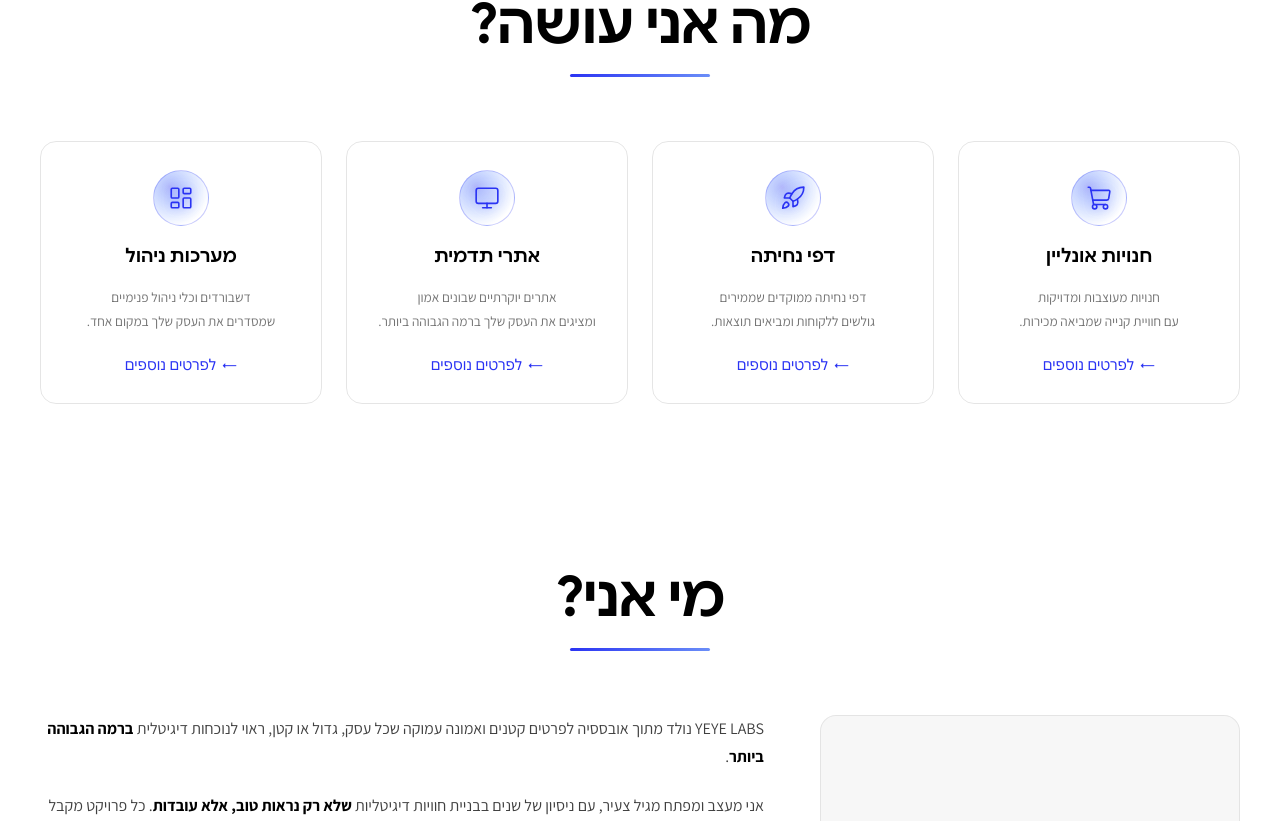
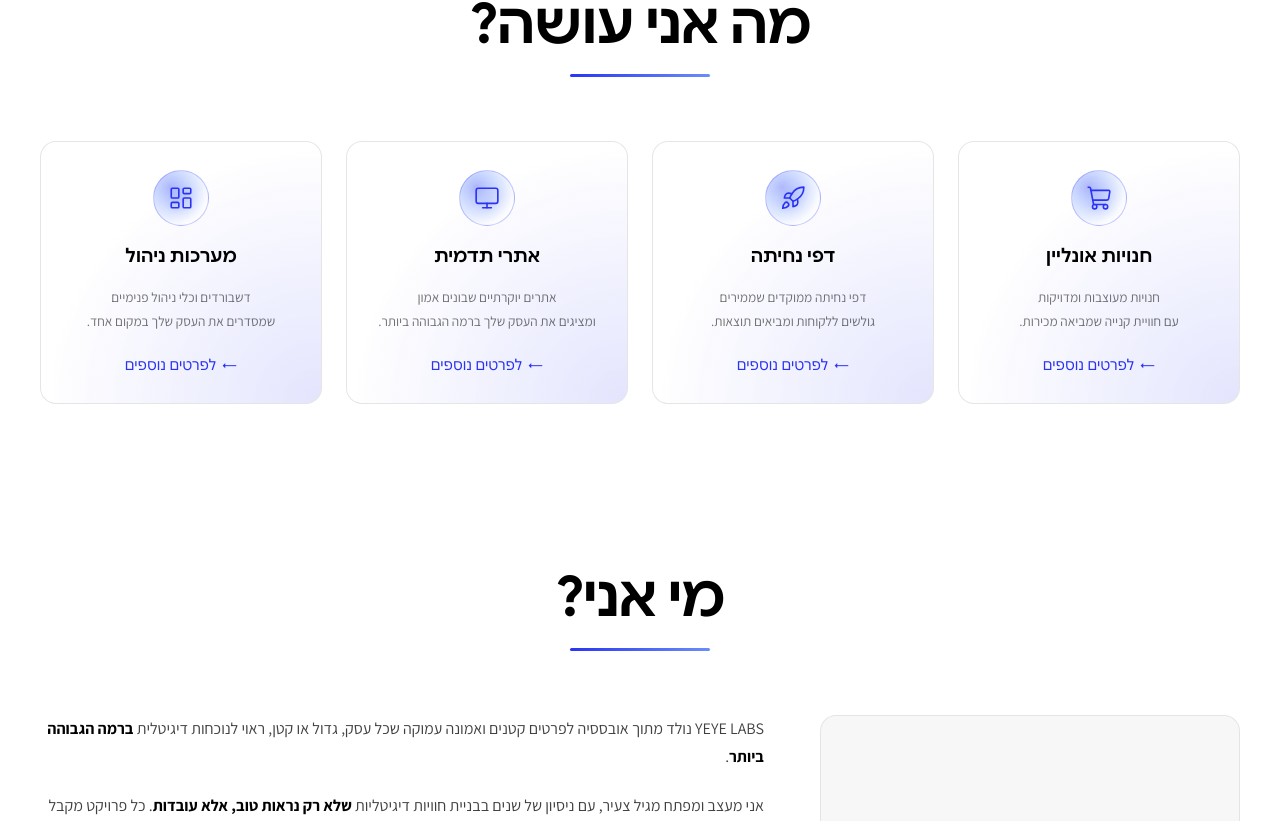
Before and after one commit to omernetanel/yeye-studio, a Next.js app: page / in a window 1280 px wide. Shown: the part 1079-1900 px from the top of the page. Built offline with nearby package versions, Linux system fonts and the light colour scheme.

Commit message:
Light cards: restore original look, background at 30% transparency
Back to the full "glass panel" treatment (border, corner glow,
backdrop blur) instead of the bare-outline version from the last
change, with the background fill set to bg-white/70 (30% transparent)
as requested.

```diff
--- a/components/ui/Card.tsx
+++ b/components/ui/Card.tsx
@@ -15,19 +15,18 @@ export default function Card({ children, className, light = false }: CardProps)
       className={cn(
         "relative h-full overflow-hidden rounded-2xl p-7",
         light
-          ? "border border-black/10 bg-transparent shadow-[inset_0_1px_0_rgba(255,255,255,0.6)]"
+          ? "border border-black/10 bg-white/70 backdrop-blur-md shadow-[inset_0_1px_0_rgba(255,255,255,0.6)]"
           : "border border-primary-light/10 bg-surface/80 backdrop-blur-xl shadow-[inset_0_1px_0_rgba(255,255,255,0.15)]"
       )}
     >
-      {/* The corner glow washed most of a light card's small surface area
-          with visible tint even at low opacity (unlike the dark variant,
-          where it reads as a subtle depth cue against near-black) — so it's
-          dark-theme only, keeping the light card genuinely see-through. */}
-      {!light && (
-        <div
-          className="pointer-events-none absolute inset-0 bg-[radial-gradient(ellipse_at_100%_100%,color-mix(in_srgb,var(--color-primary-light)_13%,transparent)_0%,transparent_70%)]"
-        />
-      )}
+      <div
+        className={cn(
+          "pointer-events-none absolute inset-0",
+          light
+            ? "bg-[radial-gradient(ellipse_at_100%_100%,color-mix(in_srgb,var(--color-accent)_13%,transparent)_0%,transparent_70%)]"
+            : "bg-[radial-gradient(ellipse_at_100%_100%,color-mix(in_srgb,var(--color-primary-light)_13%,transparent)_0%,transparent_70%)]"
+        )}
+      />
       {/*
         Callers pass layout classes (flex, items-center, gap, text-align)
         expecting them to govern the actual card content — they need to land
```
